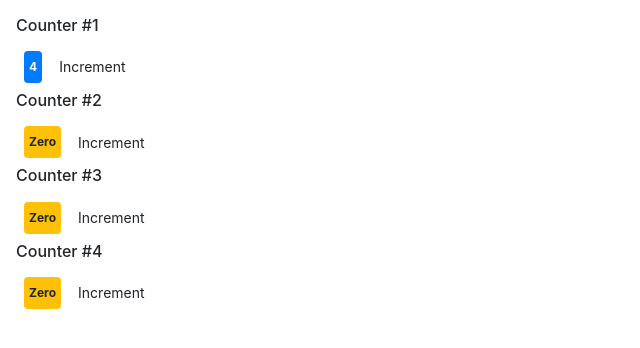
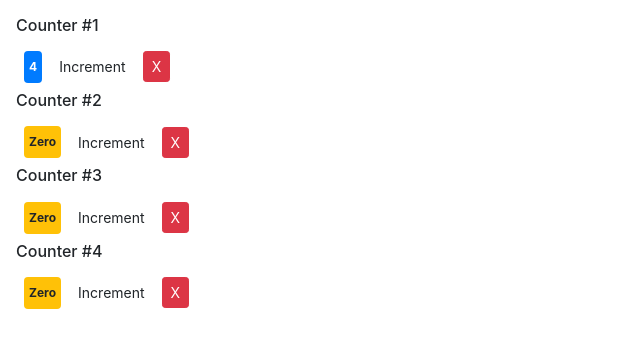
Before and after one commit to MartinLiut/My-first-React-app, a React (Create React App) app: page / in a window 1280 px wide. Shown: the top 348 px of the page, without its empty margins (0-640 px from the left). Built offline with nearby package versions, Linux system fonts and the light colour scheme.

Commit message:
Updating the state

```diff
--- a/src/components/counter.jsx
+++ b/src/components/counter.jsx
@@ -2,7 +2,7 @@ import React, { Component } from 'react';
 
 class Counter extends Component {
     state = {
-        value: this.props.value
+        value: this.props.counter.value
     };
 
     stylesSpan = {
@@ -19,7 +19,6 @@ class Counter extends Component {
     };
 
     render() {
-        console.log('props', this.props);
         let spanClasses = this.getBadgeClasses();
 
         return (
@@ -27,6 +26,7 @@ class Counter extends Component {
                 {this.props.children}
                 <span style={this.stylesSpan} className={this.getBadgeClasses()}>{this.formatCount()}</span>
                 <button onClick={this.handleIncrement} className="btn btn-default btn-sm">Increment</button>
+                <button onClick={() => this.props.onDelete(this.props.counter.id)} className="btn btn-danger m-2 btn-sm">X</button>
             </div>
         );
     }
--- a/src/components/counters.jsx
+++ b/src/components/counters.jsx
@@ -9,18 +9,23 @@ class Counters extends Component {
             { id: 3, value: 0},
             { id: 4, value: 0}
         ]
-     }
+    }
     render() {
         return (
         <div className="m-2 p-2">
             {this.state.counters.map(counter => (
-            <Counter key={counter.id} value={counter.value}>
+            <Counter key={counter.id} onDelete={this.handleDelete} counter={counter}>
                 <h6>Counter #{counter.id}</h6>
             </Counter>
             ))}
         </div>
         );
     }
+
+    handleDelete = counterId => { //Don't gonna delete else filter
+        const counters = this.state.counters.filter(c => c.id !== counterId);
+        this.setState({counters: counters});
+    }
 }
 
 export default Counters;
```
